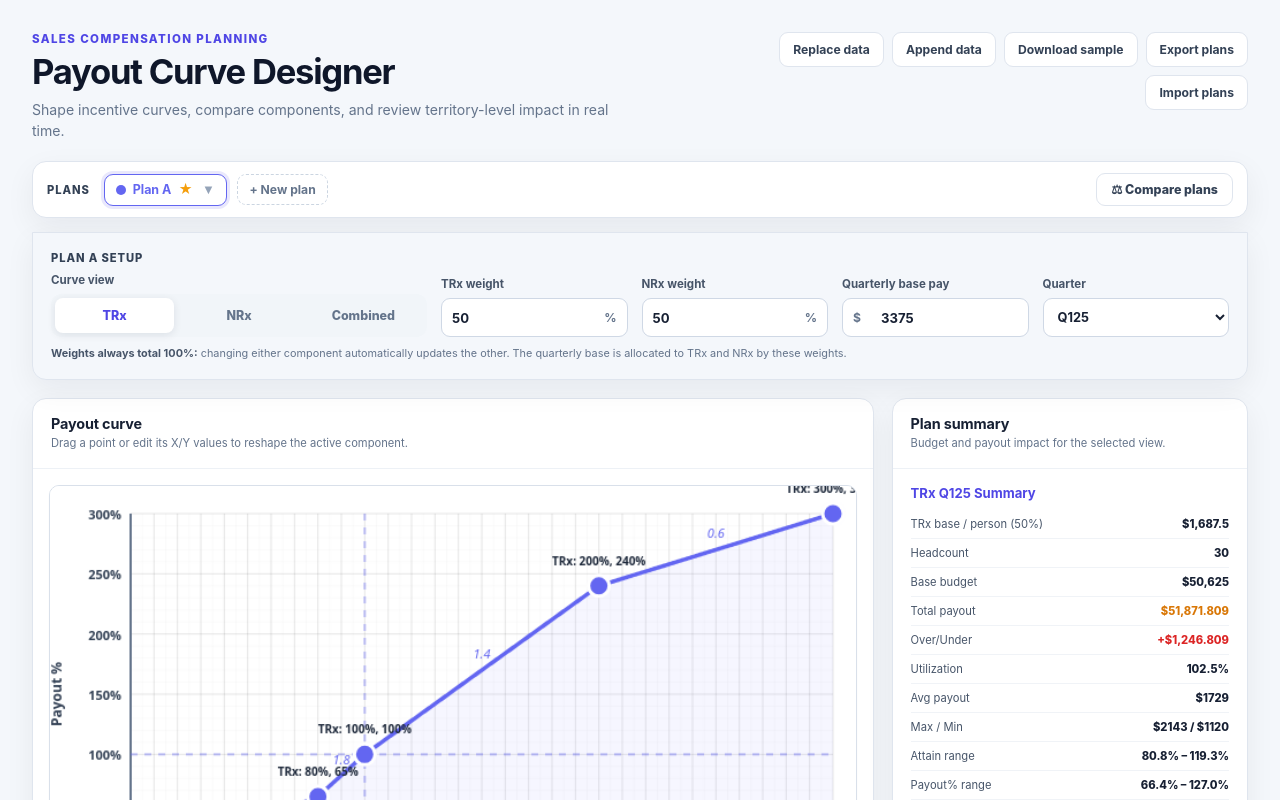
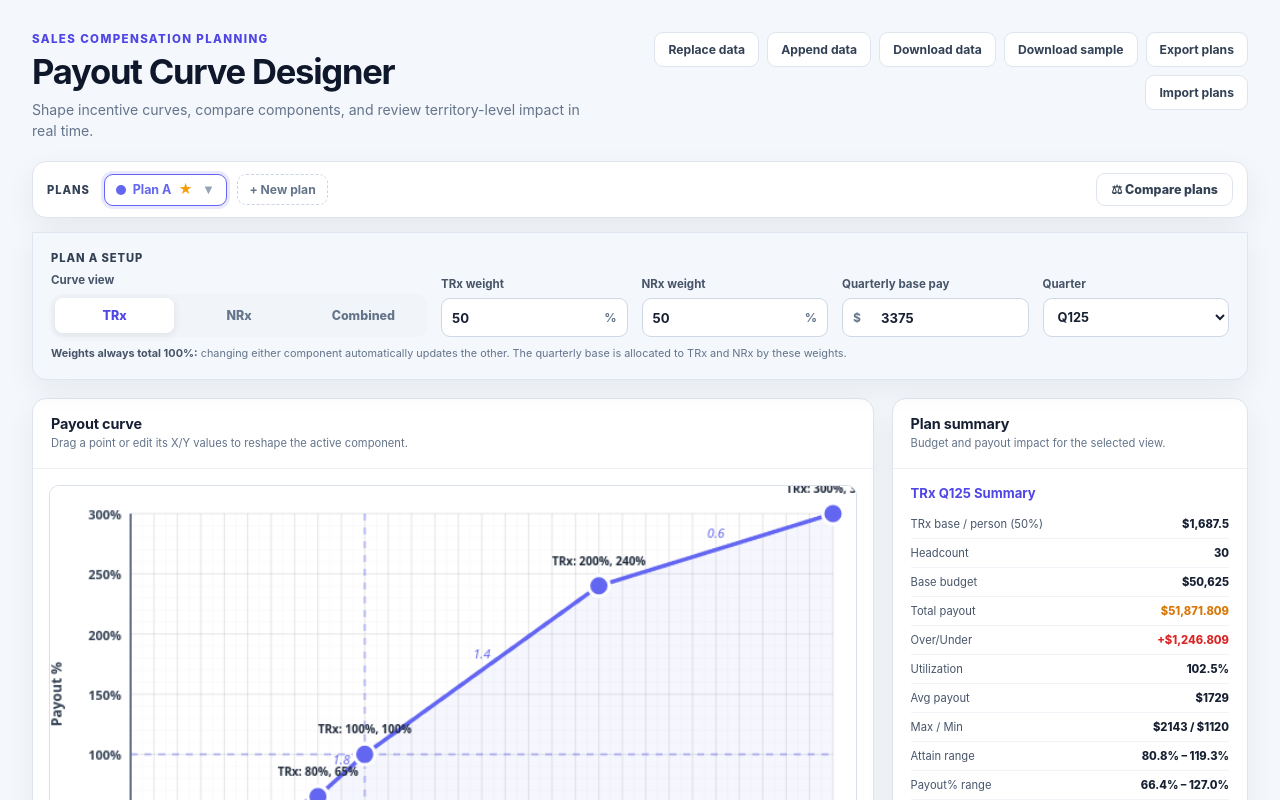
Before and after one commit to MikeZhang4951/pharma, a plain HTML site: page payout.html in a window 1280 px wide. Shown: the top 800 px of the page. Drawn offline with Linux system fonts and the light colour scheme.

Commit message:
Add Download data button to export current rows as TSV
After adding Append data, users have no way to take their merged
or edited dataset out of the app to share or back up. The new
Download data button writes the in-memory quarterlyData out as a
tab-separated file using the same header schema the upload path
already accepts, so the round-trip works.

Co-authored-by: Cursor <cursoragent@cursor.com>

```diff
--- a/payout.html
+++ b/payout.html
@@ -218,6 +218,7 @@
     <div class="data-actions" aria-label="Data actions">
       <button class="btn" onclick="document.getElementById('uploadInput').click()" title="REPLACE all current rows with the file's rows">Replace data</button>
       <button class="btn" onclick="document.getElementById('appendInput').click()" title="APPEND new rows; duplicates by territory+quarter overwrite existing">Append data</button>
+      <button class="btn" onclick="downloadData()" title="Download the currently loaded territory data as TSV">Download data</button>
       <button class="btn" onclick="downloadSample()">Download sample</button>
       <button class="btn" onclick="exportAllPlans()" title="Download all plans as JSON">Export plans</button>
       <button class="btn" onclick="document.getElementById('plansImportInput').click()" title="Replace plans from a JSON file">Import plans</button>
@@ -1611,6 +1612,19 @@ function downloadSample() {
   a.download = 'sample_territories.txt'; a.click(); URL.revokeObjectURL(a.href);
 }
 
+function downloadData() {
+  if (!quarterlyData.length) { alert('No territory data is currently loaded.'); return; }
+  const header = 'Territory\tQuarter\tTRx Goal\tTRx Actual\tNRx Goal\tNRx Actual';
+  const rows = quarterlyData.map(d => [d.territory, d.quarter, d.trxGoal, d.trxActual, d.nrxGoal, d.nrxActual].join('\t'));
+  const text = header + '\n' + rows.join('\n') + '\n';
+  const blob = new Blob([text], { type: 'text/tab-separated-values' });
+  const a = document.createElement('a');
+  a.href = URL.createObjectURL(blob);
+  a.download = 'territories-' + new Date().toISOString().slice(0,10) + '.tsv';
+  a.click();
+  URL.revokeObjectURL(a.href);
+}
+
 function parseCSV(text) {
   const firstLine = text.split('\n')[0]||'';
   const delim = firstLine.includes('\t')?'\t':',';
```
